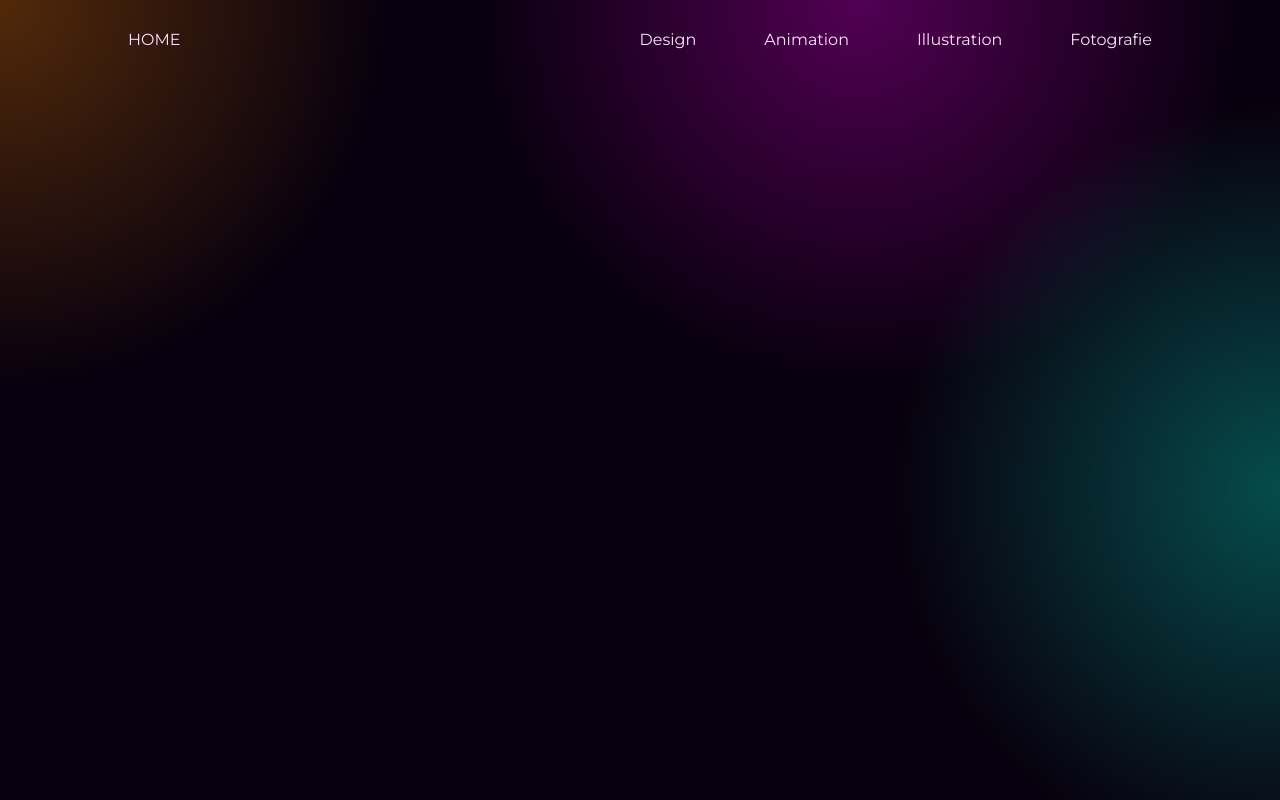
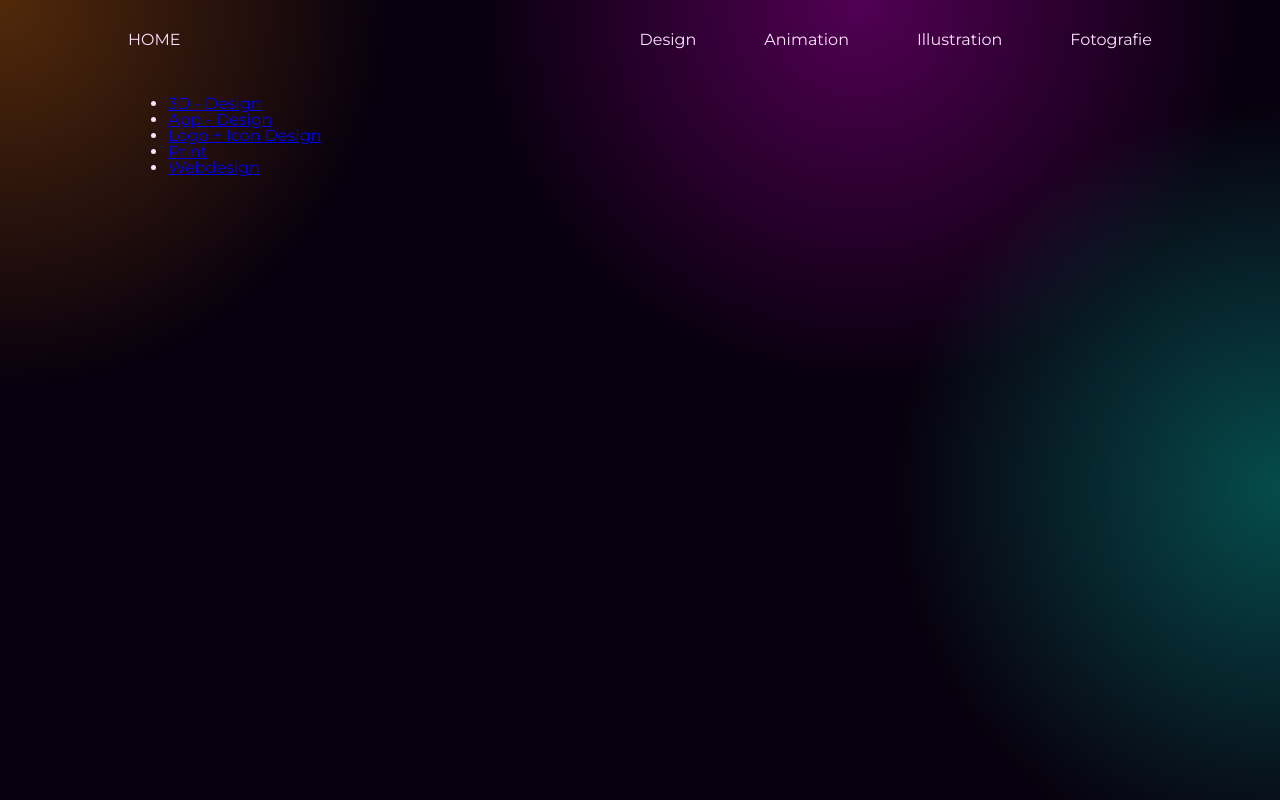
Before and after one commit to justDabuK/lilia-gilevich, an Astro site: page /design in a window 1280 px wide. Built offline with nearby package versions, Linux system fonts and the light colour scheme; Astro itself is replaced by a stand-in of ours.

Commit message:
feat: add design sub categories

```diff
--- /dev/null
+++ b/src/pages/design/3d/index.astro
@@ -0,0 +1,4 @@
+---
+import BaseLayout from "../../../layouts/BaseLayout.astro";
+---
+<BaseLayout title="3D - Design"></BaseLayout>
--- /dev/null
+++ b/src/pages/design/app/index.astro
@@ -0,0 +1,4 @@
+---
+import BaseLayout from "../../../layouts/BaseLayout.astro";
+---
+<BaseLayout title="App - Design"></BaseLayout>
--- a/src/pages/design/index.astro
+++ b/src/pages/design/index.astro
@@ -1,4 +1,12 @@
 ---
 import BaseLayout from "../../layouts/BaseLayout.astro";
 ---
-<BaseLayout title="Design"></BaseLayout>
+<BaseLayout title="Design">
+    <ul>
+        <li><a href="/design/3d">3D - Design</a></li>
+        <li><a href="/design/app">App - Design</a></li>
+        <li><a href="/design/logoicon">Logo + Icon Design</a></li>
+        <li><a href="/design/print">Print</a></li>
+        <li><a href="/design/web">Webdesign</a></li>
+    </ul>
+</BaseLayout>
--- /dev/null
+++ b/src/pages/design/logoicon/index.astro
@@ -0,0 +1,4 @@
+---
+import BaseLayout from "../../../layouts/BaseLayout.astro";
+---
+<BaseLayout title="Logo + Icon Design"></BaseLayout>
--- /dev/null
+++ b/src/pages/design/print/index.astro
@@ -0,0 +1,4 @@
+---
+import BaseLayout from "../../../layouts/BaseLayout.astro";
+---
+<BaseLayout title="Print"></BaseLayout>
--- /dev/null
+++ b/src/pages/design/web/index.astro
@@ -0,0 +1,4 @@
+---
+import BaseLayout from "../../../layouts/BaseLayout.astro";
+---
+<BaseLayout title="Webdesign"></BaseLayout>
```
